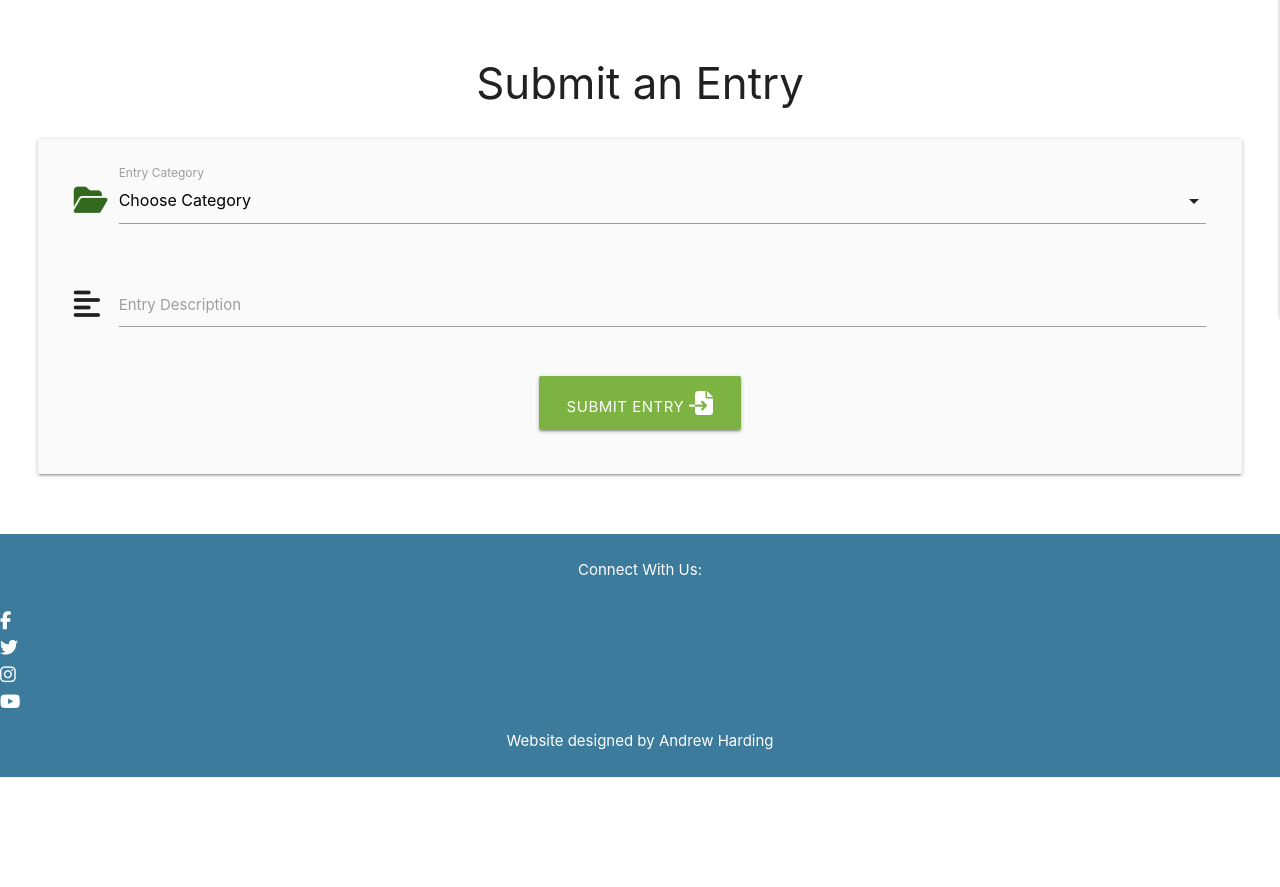
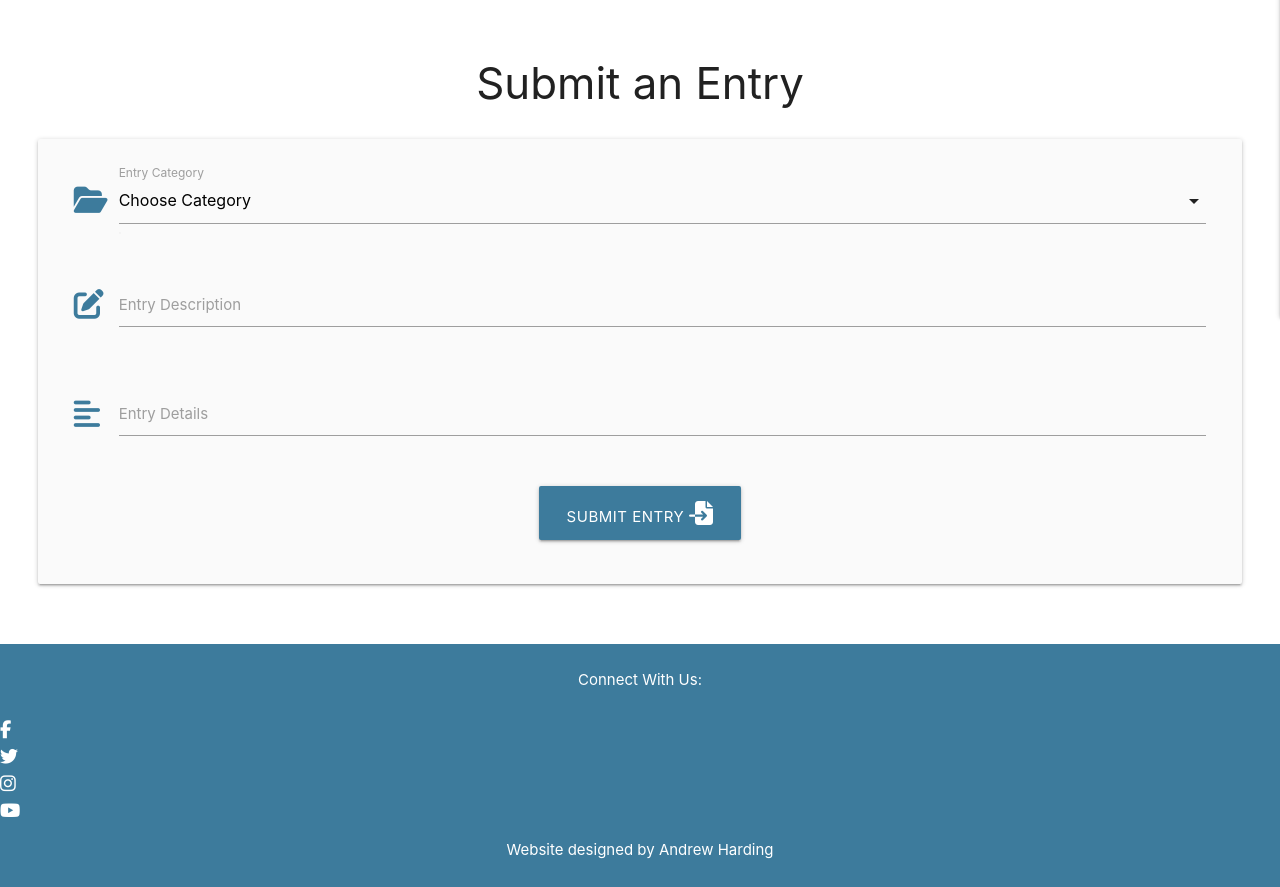
Before and after one commit to AndrewH1188/talking-tinnitus-ms3, a Flask app: template templates/add-entry.html in a window 1280 px wide. Shown: the part 543-1430 px from the top of the page. Before the commit the page ends 1320 px from the top, so only its background shows below. Run offline with Flask 2, Linux system fonts and the light colour scheme; the template is opened without the code that fills it, so the values that code supplies are empty; some libraries are stand-ins or nearby versions.

Commit message:
Created and styled the add entry page ready for users, there is more work to be done but the general layout is close to what I would like to see.

```diff
--- a/templates/add-entry.html
+++ b/templates/add-entry.html
@@ -9,11 +9,11 @@
 <!-- The below code has been taken from the Code Institute Task Manager Mini Project-->
 
     <div class="row card-panel grey lighten-5">
-    <form class="col s12" method="POST" action="{{ url_for('add_task') }}">
+    <form class="col s12" method="POST" action="{{ url_for('add_entry') }}">
         <!-- category selection -->
         <div class="row">
             <div class="input-field col s12">
-                <i class="fas fa-folder-open prefix light-green-text text-darken-4"></i>
+                <i class="fas fa-folder-open prefix font-icon"></i>
                 <select id="category_name" name="category_name" class="validate" required>
                     <option value="" disabled selected>Choose Category</option>
                     {% for category in categories %}
@@ -27,18 +27,28 @@
             <!-- entry description -->
             <div class="row">
                 <div class="input-field col s12">
-                    <i class="fas fa-align-left prefix"></i>
+                    <i class="fas fa-edit prefix font-icon"></i>
                     <textarea id="entry_description" name="entry_description" minlength="15"
-                        maxlength="500" class="materialize-textarea validate" required></textarea>
+                        maxlength="200" class="materialize-textarea validate" required></textarea>
                     <label for="entry_description">Entry Description</label>
                 </div>
             </div>
+
+                        <!-- entry details -->
+                        <div class="row">
+                            <div class="input-field col s12">
+                                <i class="fas fa-align-left prefix font-icon"></i>
+                                <textarea id="entry_details" name="entry_details" minlength="15"
+                                    maxlength="500" class="materialize-textarea validate" required></textarea>
+                                <label for="entry_details">Entry Details</label>
+                            </div>
+                        </div>
 
 
             <!-- submit button -->
             <div class="row">
                 <div class="col s12 center-align">
-                    <button type="submit-entry" class="btn-large light-green darken-1 text-shadow">
+                    <button type="submit-entry" class="btn-large add-entry-button">
                         Submit Entry <i class="fas fa-file-import"></i>
                     </button>
                 </div>
```
